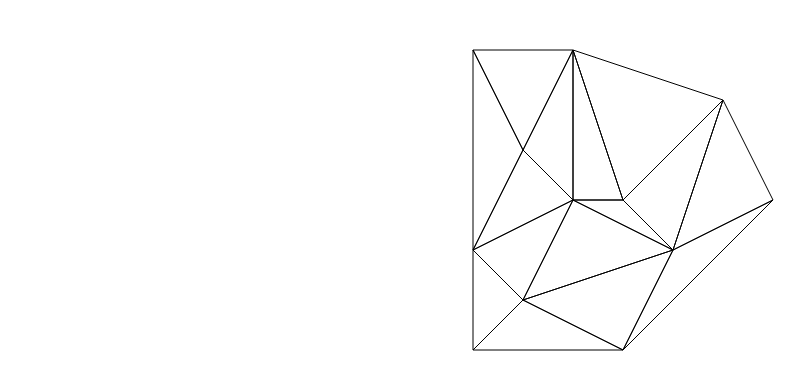
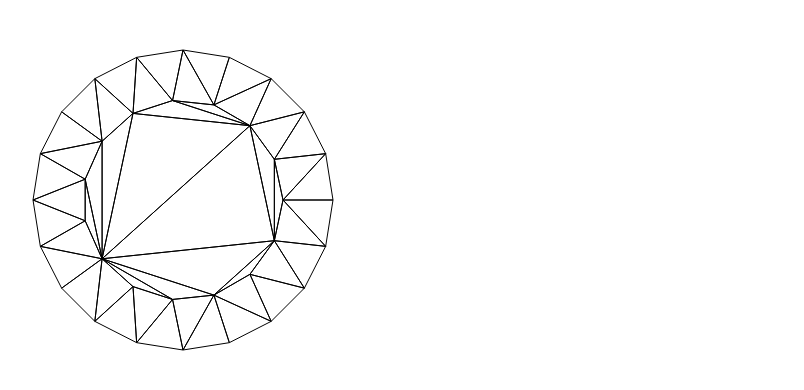
Before and after one commit to moritzsalla/polytess, a React (Create React App) app: page / in a window 1280 px wide. Shown: the top 390 px of the page, without its empty margins (17-821 px from the left). Built offline with nearby package versions, Linux system fonts and the light colour scheme.

Commit message:
Refactor DelaunayTriangulation component and update styles

```diff
--- a/src/App.css
+++ b/src/App.css
@@ -1,38 +1,4 @@
 .App {
-	text-align: center;
+	background: white;
+	color: black;
 }
-
-.App-logo {
-	height: 40vmin;
-	pointer-events: none;
-}
-
-@media (prefers-reduced-motion: no-preference) {
-	.App-logo {
-		animation: App-logo-spin infinite 20s linear;
-	}
-}
-
-.App-header {
-	background-color: #282c34;
-	min-height: 100vh;
-	display: flex;
-	flex-direction: column;
-	align-items: center;
-	justify-content: center;
-	font-size: calc(10px + 2vmin);
-	color: white;
-}
-
-.App-link {
-	color: #61dafb;
-}
-
-@keyframes App-logo-spin {
-	from {
-		transform: rotate(0deg);
-	}
-	to {
-		transform: rotate(360deg);
-	}
-}
--- a/src/App.tsx
+++ b/src/App.tsx
@@ -1,29 +1,57 @@
+import { useState } from "react";
 import "./App.css";
-import DelaunayTriangulation from "./DelaunayTriangulation";
+import DelaunayTriangulation, { type Points } from "./DelaunayTriangulation";
 
-function App() {
+const generateCirclePoints = (
+	centerX: number,
+	centerY: number,
+	radius: number,
+	numPoints: number,
+): Points => {
+	const points: Points = [];
+	for (let i = 0; i < numPoints; i++) {
+		const angle = (i / numPoints) * 2 * Math.PI;
+		const x = centerX + radius * Math.cos(angle);
+		const y = centerY + radius * Math.sin(angle);
+		points.push([x, y]);
+	}
+	return points;
+};
+
+const generateInitialPoints = (): Points => {
+	const circle1 = generateCirclePoints(200, 200, 150, 20);
+	const circle2 = generateCirclePoints(200, 200, 100, 15);
+	return [...circle1, ...circle2];
+};
+
+const App = () => {
+	const [points, setPoints] = useState<Points>(generateInitialPoints);
+
 	return (
 		<div className='App'>
 			<DelaunayTriangulation
-				points={[
-					[50, 50],
-					[150, 50],
-					[100, 150],
-					[200, 200],
-					[300, 100],
-					[350, 200],
-					[250, 250],
-					[200, 350],
-					[100, 300],
-					[50, 350],
-					[50, 250],
-					[150, 200],
-				]}
-				width={400}
-				height={400}
+				points={points}
+				onDrag={
+					// Capture new point on click and add it to the list of coordinates
+					(e) => {
+						const rect = e.currentTarget.getBoundingClientRect();
+						const x = e.clientX - rect.left;
+						const y = e.clientY - rect.top;
+						setPoints((prev) => [...prev, [x, y]]);
+					}
+				}
+				onClick={
+					// Capture new point on click and add it to the list of coordinates
+					(e) => {
+						const rect = e.currentTarget.getBoundingClientRect();
+						const x = e.clientX - rect.left;
+						const y = e.clientY - rect.top;
+						setPoints((prev) => [...prev, [x, y]]);
+					}
+				}
 			/>
 		</div>
 	);
-}
+};
 
 export default App;
--- a/src/DelaunayTriangulation.tsx
+++ b/src/DelaunayTriangulation.tsx
@@ -1,15 +1,19 @@
 import React, { useEffect, useRef } from "react";
 import Delaunator from "delaunator";
 
+export type Points = Array<[number, number]>;
+
+type DelaunayTriangulationProps = {
+	points: Points;
+	onClick?: React.SVGProps<SVGSVGElement>["onClick"];
+	onDrag?: React.SVGProps<SVGSVGElement>["onPointerMove"];
+};
+
 const DelaunayTriangulation = ({
 	points,
-	width,
-	height,
-}: {
-	points: Array<[number, number]>;
-	width: number;
-	height: number;
-}) => {
+	onClick,
+	onDrag,
+}: DelaunayTriangulationProps) => {
 	const svgRef = useRef<React.ElementRef<"svg">>(null);
 
 	useEffect(() => {
@@ -38,16 +42,26 @@ const DelaunayTriangulation = ({
 				`${points[p1][0]},${points[p1][1]} ${points[p2][0]},${points[p2][1]} ${points[p3][0]},${points[p3][1]}`,
 			);
 			polygon.setAttribute("fill", "none");
-			polygon.setAttribute("stroke", "black");
+			polygon.setAttribute("stroke", "currentcolor");
 
 			svgRef.current?.appendChild(polygon);
 		}
 	}, [points]);
 
 	return (
-		<svg ref={svgRef} width={width} height={height}>
-			{/* SVG content will be rendered here outside of React. */}
-		</svg>
+		// SVG content will be rendered here outside of React.
+		<svg
+			ref={svgRef}
+			width='100vw'
+			height='100vh'
+			onClick={onClick}
+			onPointerMove={(e) => {
+				// Only if mouse button is pressed
+				if (e.buttons === 1 && onDrag) {
+					onDrag(e);
+				}
+			}}
+		/>
 	);
 };
 
```
Also changed, not shown: tsconfig.json (+2 -5 lines), 5 other files (tests, documents, lock files or other folders).
